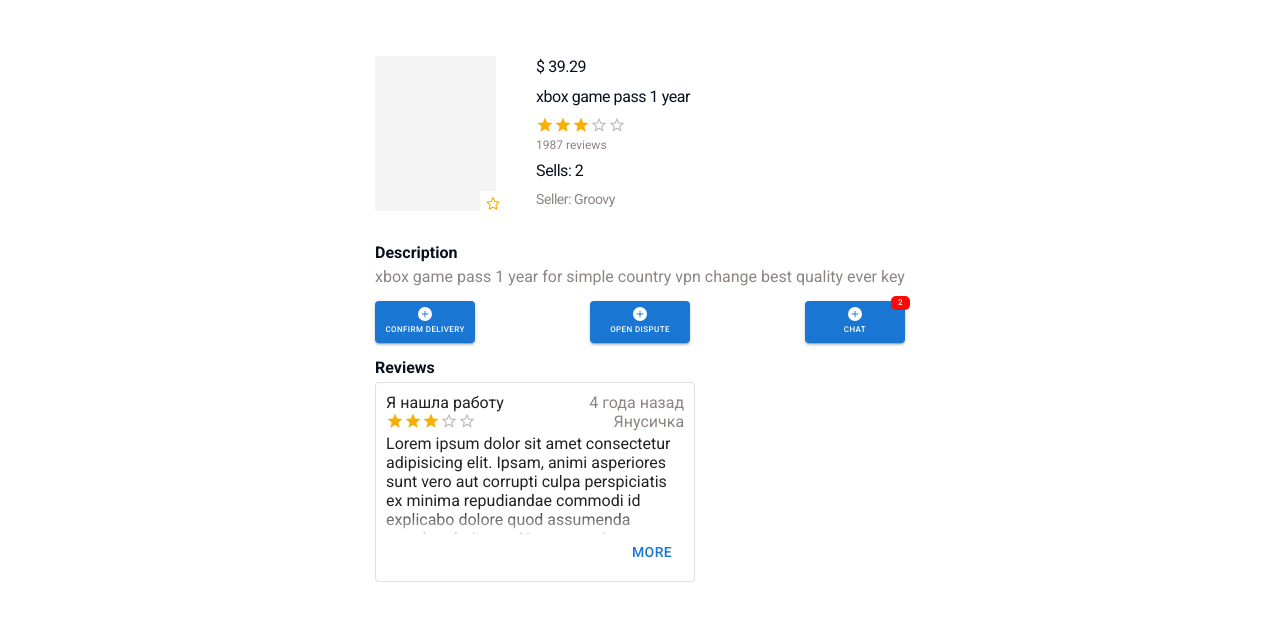
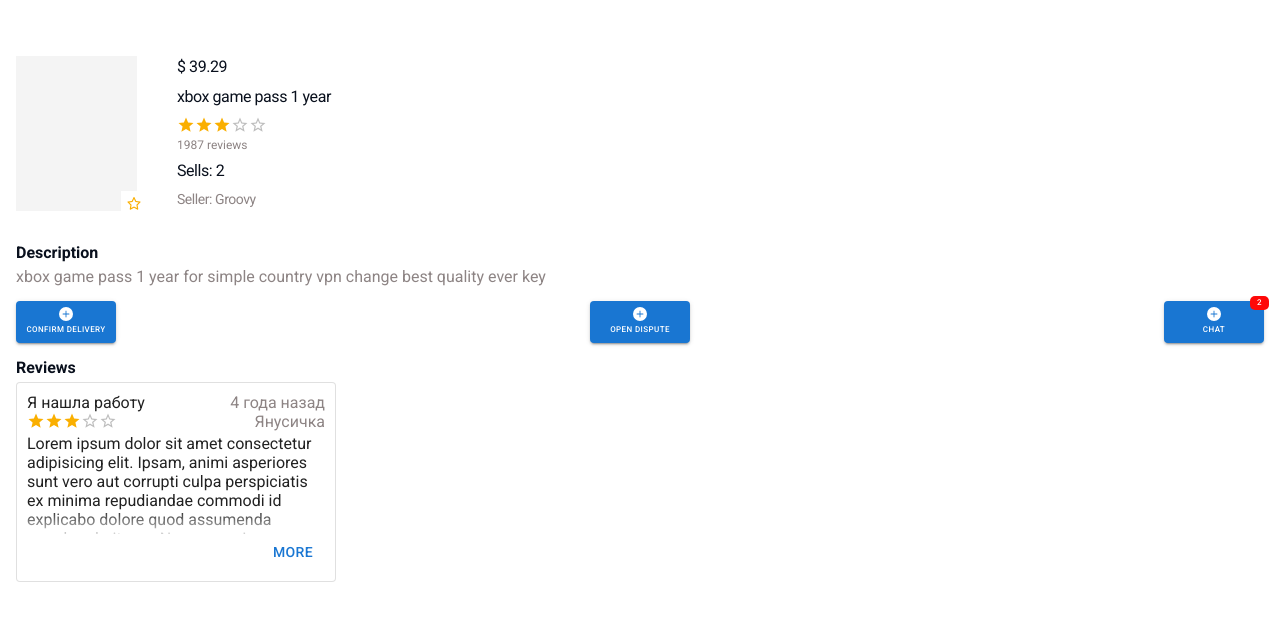
Before and after one commit to mihhha985/telegram-shop, a Next.js app: page /orders/1 in a window 1280 px wide. Shown: the top 620 px of the page. Built offline with nearby package versions, Linux system fonts and the light colour scheme.

Commit message:
add order page 1.2

```diff
--- a/app/orders/[id]/page.module.scss
+++ b/app/orders/[id]/page.module.scss
@@ -1,5 +1,8 @@
 .productContainer{
-	margin-top: 40px;
+	display: flex;
+  flex-direction: column;
+  width: 100%;
+  margin-top: 40px;
 
 	.itemBox{
 		display: flex;
--- a/app/product/[id]/page.module.scss
+++ b/app/product/[id]/page.module.scss
@@ -1,5 +1,8 @@
 .productContainer{
-	margin-top: 40px;
+	display: flex;
+  flex-direction: column;
+  width: 100%;
+  margin-top: 40px;
 
 	.itemBox{
 		display: flex;
```
